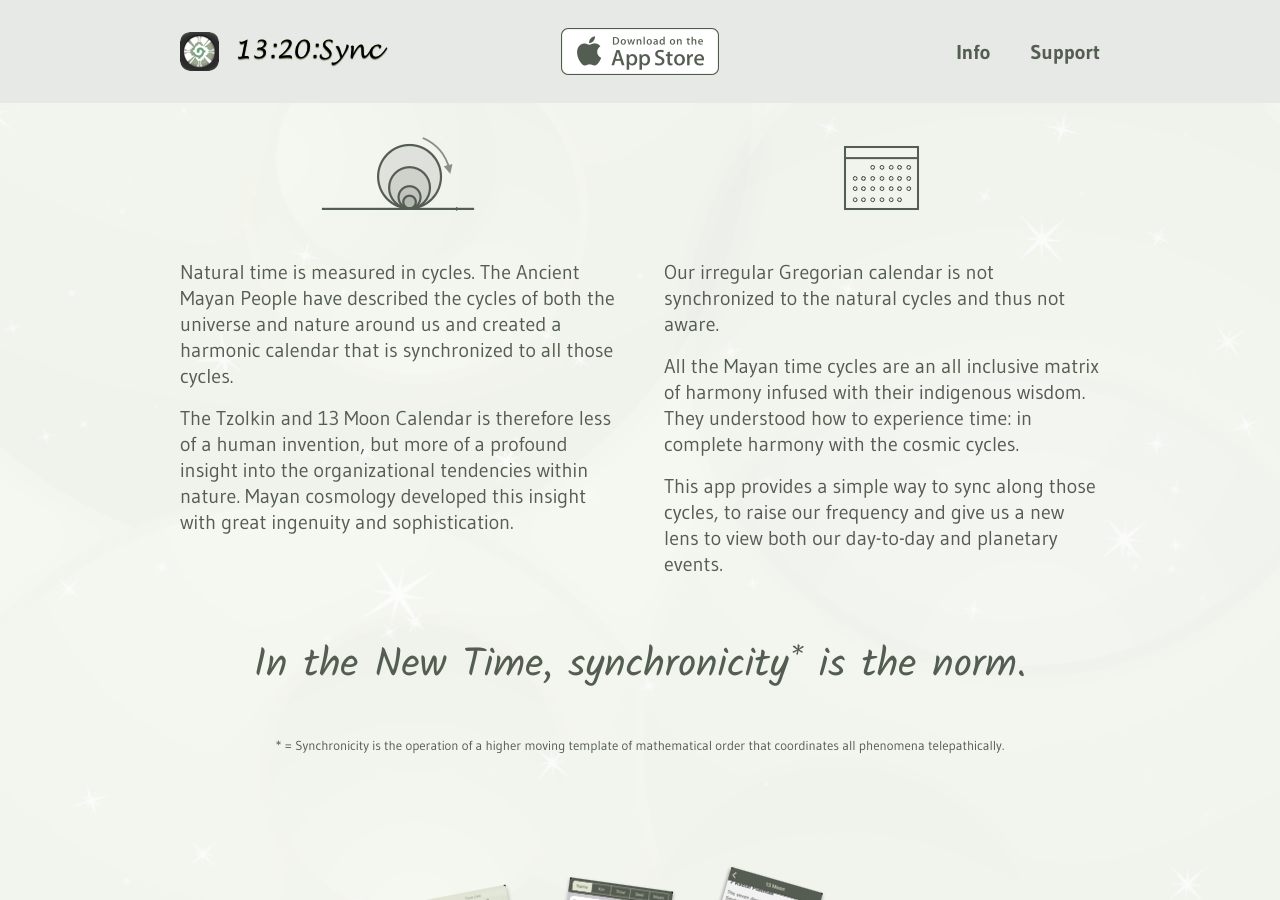
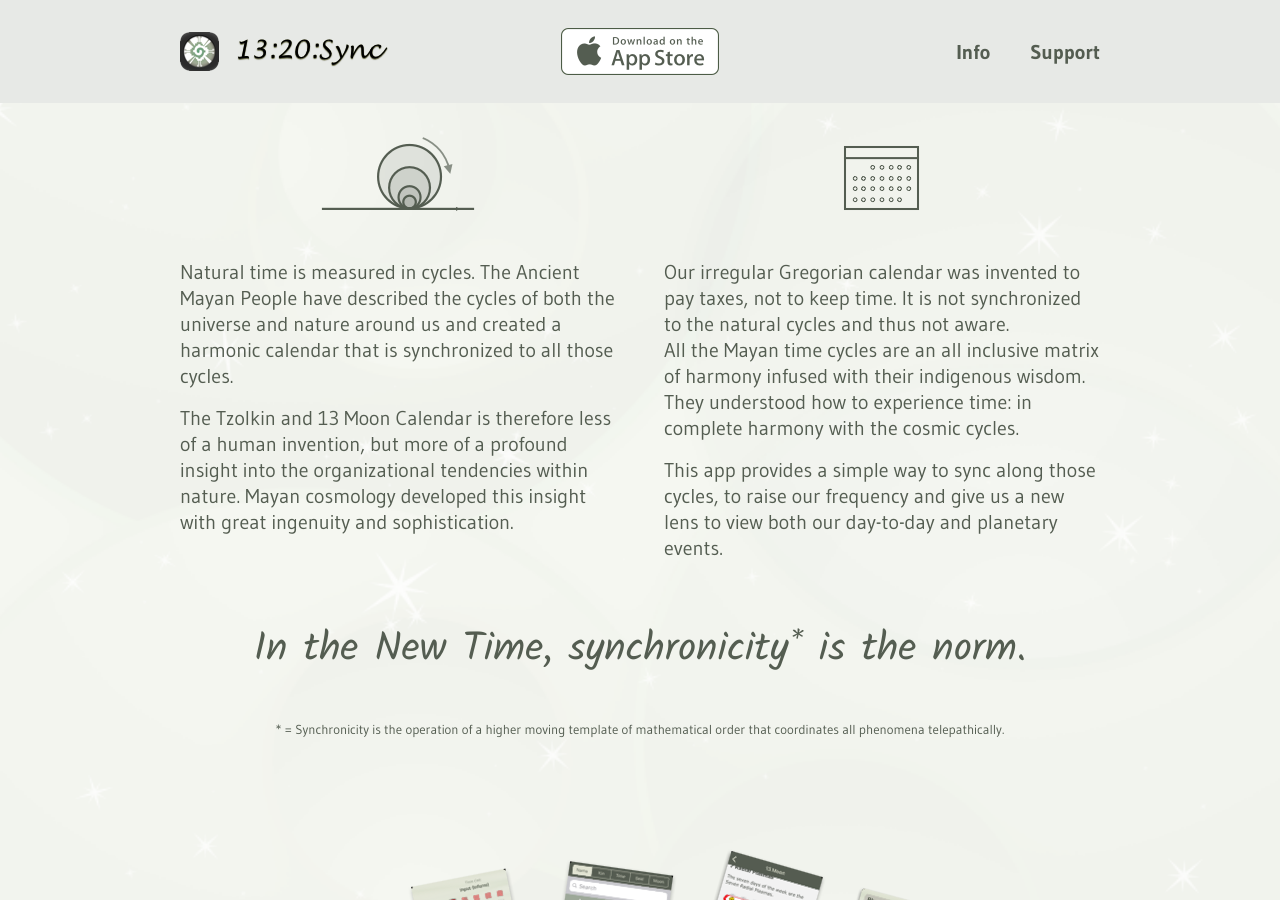
Before and after one commit to redhousestudio/1320sync.github.io, a Jekyll site: the page built from index.html, in a window 1280 px wide and 900 px high, scrolled down 577 px. Built offline with Jekyll 4.4.1, drawn with Linux system fonts in a browser that asks for light colours; nearby versions of some CDN libraries.

Commit message:
text change

```diff
--- a/index.html
+++ b/index.html
@@ -38,8 +38,8 @@ title: "Mayan Dreamspell Calendar app"
 						<div class="two-col-icon text-center mb-4 mb-md-5">
 							<img src="/images/MainGregCalendar.png" alt="MainGregCalendar-img">
 						</div>
-						<p class="two-col-text text-center text-sm-left">Our irregular Gregorian calendar is not synchronized to the natural cycles and thus not aware.</p>
-						<p class="two-col-text text-center text-sm-left">All the Mayan time cycles are an all inclusive matrix of harmony infused with their indigenous wisdom. They understood how to experience time: in complete harmony with the cosmic cycles.</p>
+						<p class="two-col-text text-center text-sm-left">Our irregular Gregorian calendar was invented to pay taxes, not to keep time. It is not synchronized to the natural cycles and thus not aware.<br />
+						All the Mayan time cycles are an all inclusive matrix of harmony infused with their indigenous wisdom. They understood how to experience time: in complete harmony with the cosmic cycles.</p>
 						<p class="two-col-text text-center text-sm-left">This app provides a simple way to sync along those cycles, to raise our frequency and give us a new lens to view both our day-to-day and planetary events.</p>
 					</div>
 					<div class="col-12">
```
